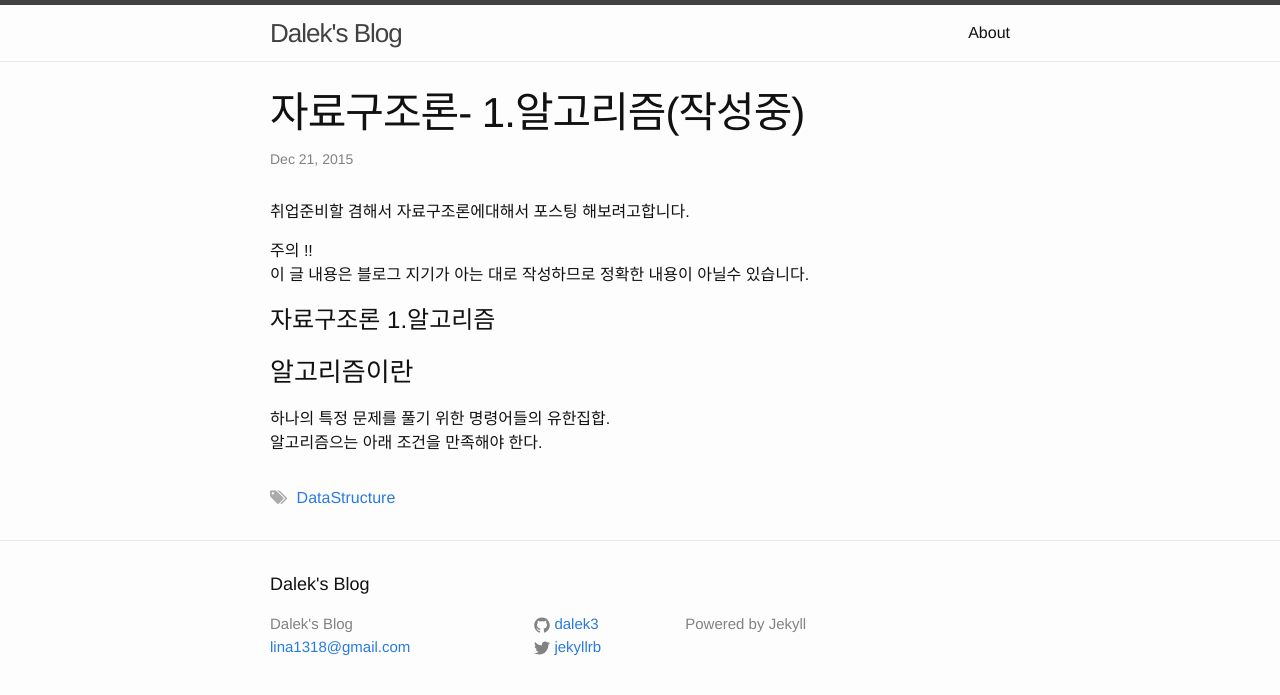
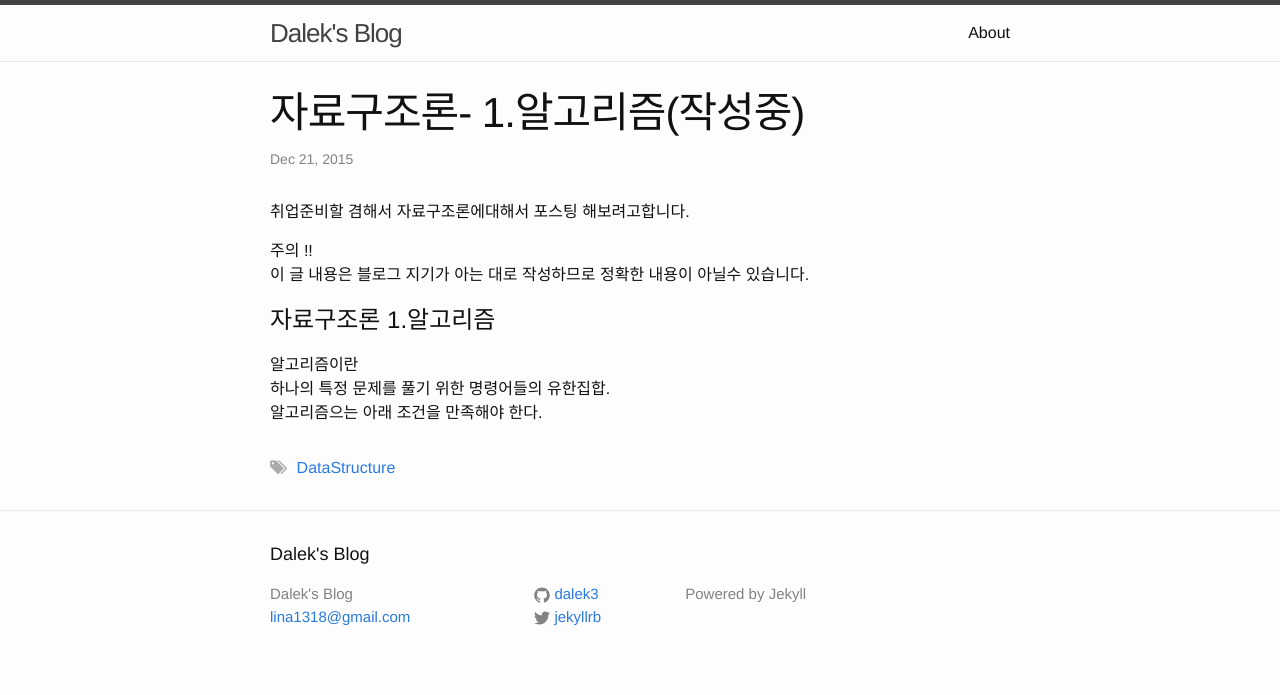
Before and after one commit to dalek3/dalek3.github.io, a Jekyll site: the page built from _posts/2015-12-21-hello-algo.markdown, in a window 1280 px wide. Shown: the top 695 px of the page. Built offline with Jekyll 4.4.1, drawn with Linux system fonts in a browser that asks for light colours; nearby versions of some CDN libraries.

Commit message:
posting 12/21

```diff
--- a/_posts/2015-12-21-hello-algo.markdown
+++ b/_posts/2015-12-21-hello-algo.markdown
@@ -17,6 +17,6 @@
 
 # 자료구조론  1.알고리즘
 
-### 알고리즘이란
-하나의 특정 문제를 풀기 위한 명령어들의 유한집합.
+알고리즘이란
+: 하나의 특정 문제를 풀기 위한 명령어들의 유한집합.
 알고리즘으는 아래 조건을 만족해야 한다.
```
